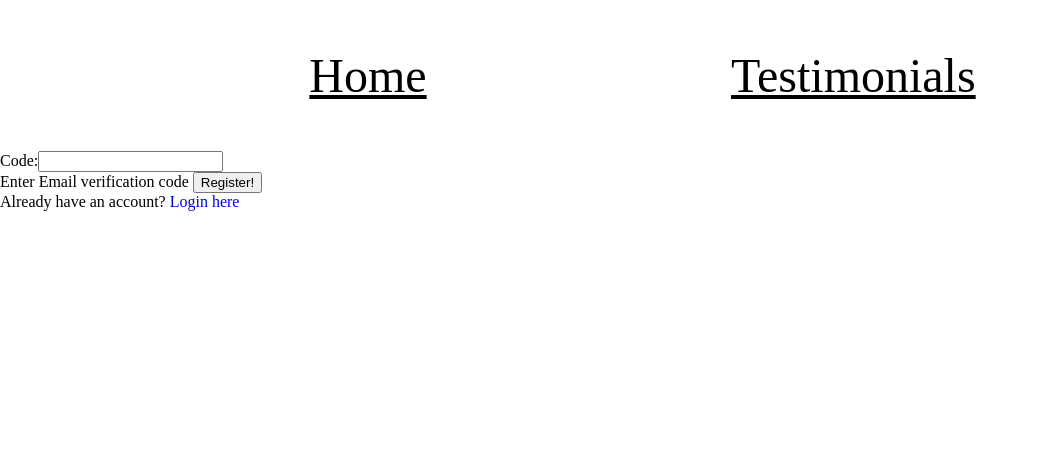
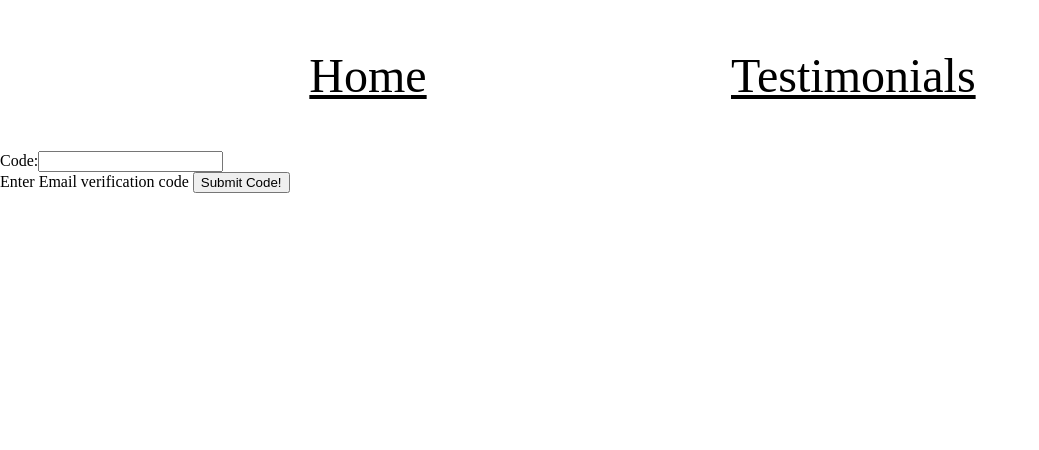
Before and after one commit to ecarlos09/mediquick, a Django app: page /verify/5 in a window 1280 px wide. Shown: the top 450 px of the page, without its empty margins (0-1039 px from the left). Run offline with Django 3.2, Linux system fonts and the light colour scheme; data comes from the database, SQL or seed files in the repository.

Commit message:
remove login prompt

```diff
--- a/mediquick/users/templates/verify.html
+++ b/mediquick/users/templates/verify.html
@@ -4,11 +4,6 @@
     <form method="POST">
         {% csrf_token %}
         {{ form}}
-        <input type="submit" value="Register!">
+        <input type="submit" value="Submit Code!">
     </form>
-
-    <span>
-        Already have an account?
-        <a href="{% url 'login' %}">Login here</a>
-    </span>
 {% endblock content %}
```
